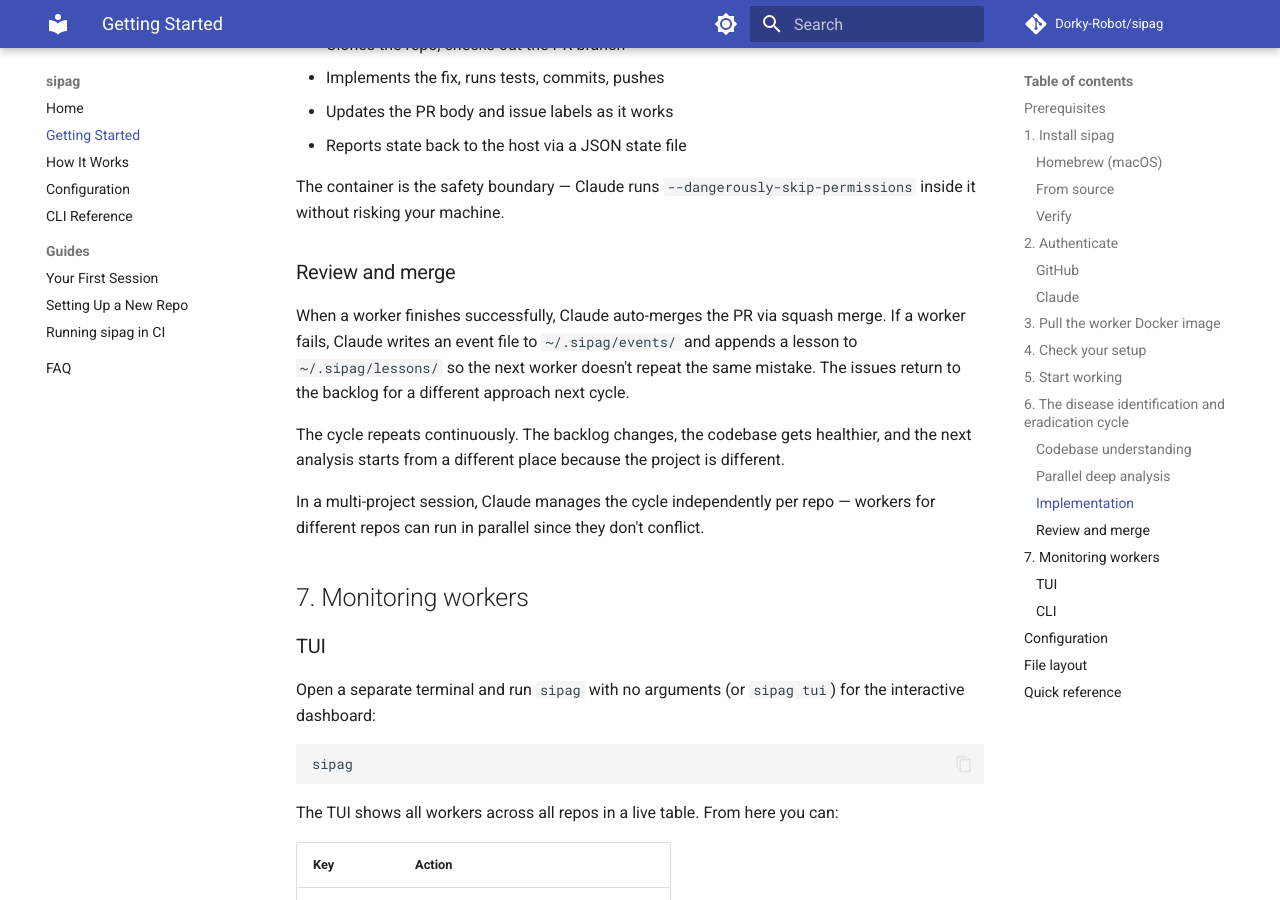
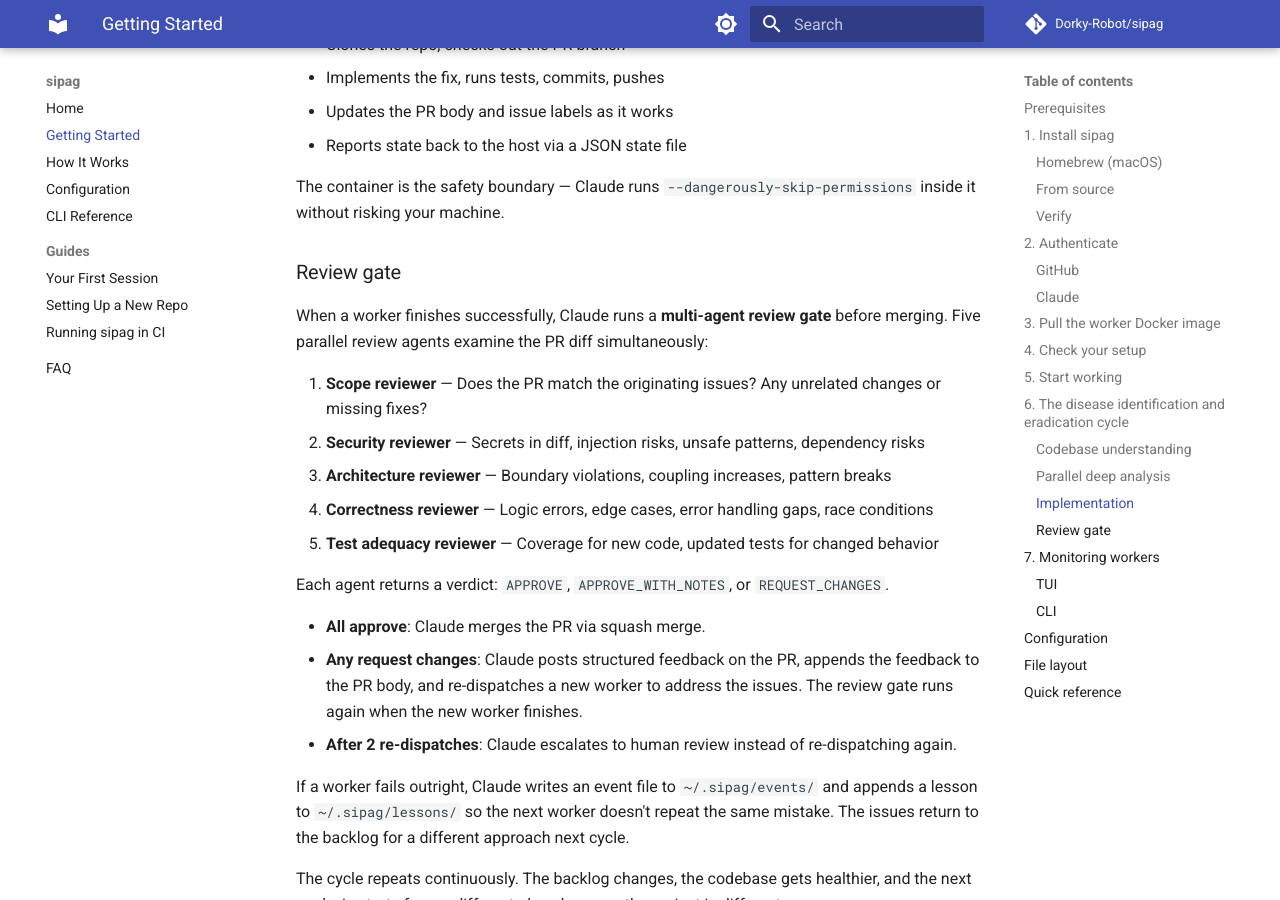
Before and after one commit to Dorky-Robot/sipag, an MkDocs documentation site: the page built from docs/getting-started.md, in a window 1280 px wide and 900 px high, scrolled down 3954 px. Built offline with MkDocs 1.6.1 and Material for MkDocs 9.7.7, drawn with Linux system fonts in a browser that asks for light colours; comment, search, counter and statistics services are not loaded.

Commit message:
feat: multi-agent review gate replaces auto-merge
Workers no longer auto-merge on success. Instead, 5 parallel review
agents (scope, security, architecture, correctness, test adequacy)
examine the PR diff and return verdicts. All must approve to merge.
On REQUEST_CHANGES, feedback is posted and the worker is re-dispatched
(max 2 retries before escalating to human review).

```diff
--- a/docs/getting-started.md
+++ b/docs/getting-started.md
@@ -149,9 +149,23 @@
 
 The container is the safety boundary — Claude runs `--dangerously-skip-permissions` inside it without risking your machine.
 
-### Review and merge
+### Review gate
 
-When a worker finishes successfully, Claude auto-merges the PR via squash merge. If a worker fails, Claude writes an event file to `~/.sipag/events/` and appends a lesson to `~/.sipag/lessons/` so the next worker doesn't repeat the same mistake. The issues return to the backlog for a different approach next cycle.
+When a worker finishes successfully, Claude runs a **multi-agent review gate** before merging. Five parallel review agents examine the PR diff simultaneously:
+
+1. **Scope reviewer** — Does the PR match the originating issues? Any unrelated changes or missing fixes?
+2. **Security reviewer** — Secrets in diff, injection risks, unsafe patterns, dependency risks
+3. **Architecture reviewer** — Boundary violations, coupling increases, pattern breaks
+4. **Correctness reviewer** — Logic errors, edge cases, error handling gaps, race conditions
+5. **Test adequacy reviewer** — Coverage for new code, updated tests for changed behavior
+
+Each agent returns a verdict: `APPROVE`, `APPROVE_WITH_NOTES`, or `REQUEST_CHANGES`.
+
+- **All approve**: Claude merges the PR via squash merge.
+- **Any request changes**: Claude posts structured feedback on the PR, appends the feedback to the PR body, and re-dispatches a new worker to address the issues. The review gate runs again when the new worker finishes.
+- **After 2 re-dispatches**: Claude escalates to human review instead of re-dispatching again.
+
+If a worker fails outright, Claude writes an event file to `~/.sipag/events/` and appends a lesson to `~/.sipag/lessons/` so the next worker doesn't repeat the same mistake. The issues return to the backlog for a different approach next cycle.
 
 The cycle repeats continuously. The backlog changes, the codebase gets healthier, and the next analysis starts from a different place because the project is different.
 
```
Also changed, not shown: lib/prompts/work.md (+100 -3 lines).
